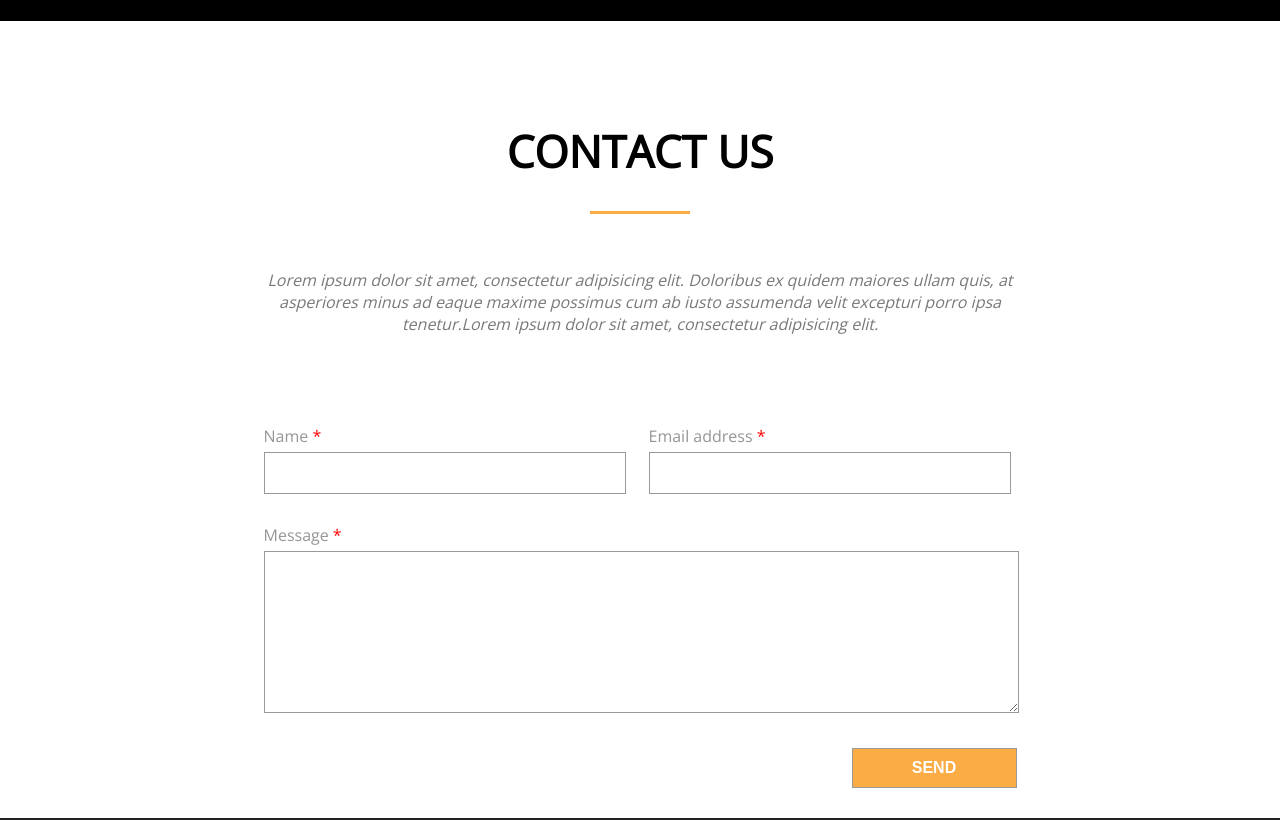
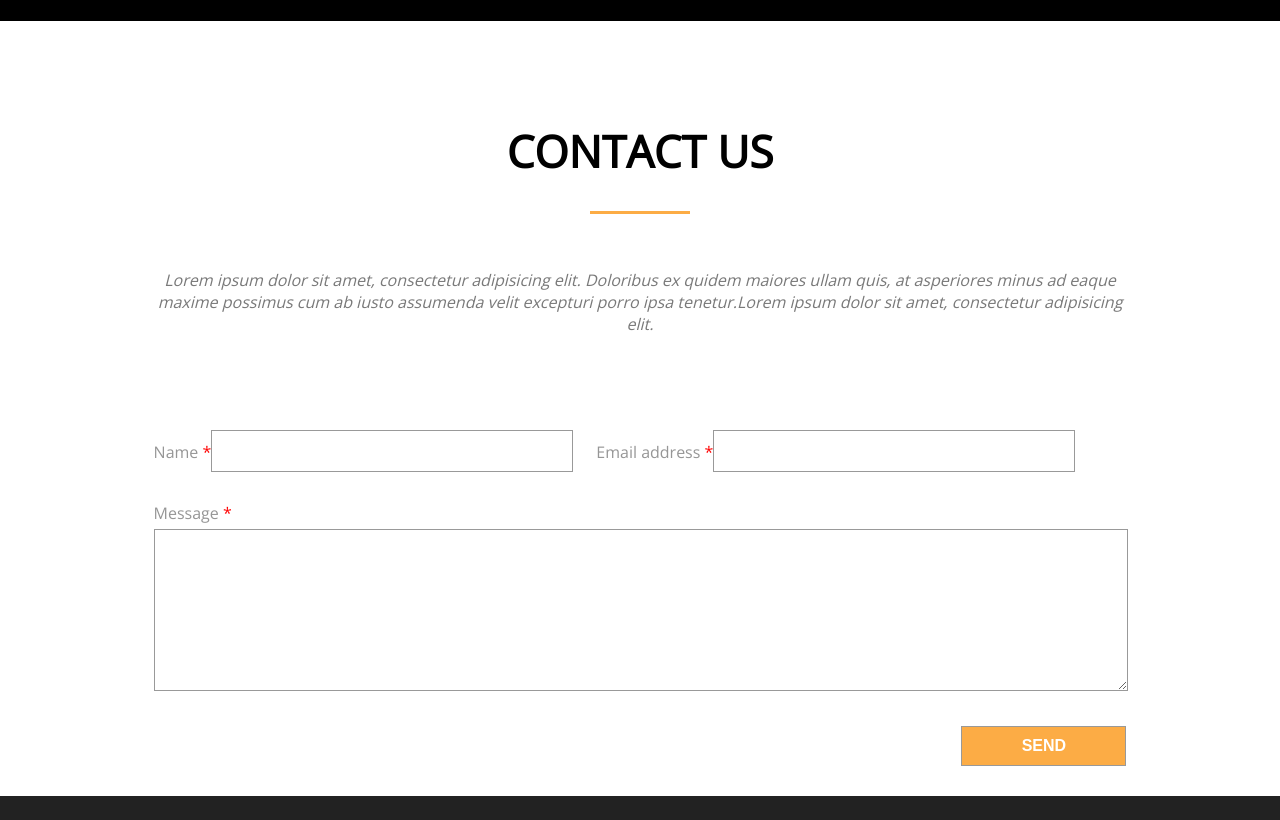
Before and after one commit to knopa-boom/MYCOMPANY, a plain HTML site: page index.html in a window 1280 px wide. Shown: the part 5890-6710 px from the top of the page. Drawn offline with nearby package versions, Linux system fonts and the light colour scheme.

Commit message:
Update main.css

```diff
--- a/css/main.css
+++ b/css/main.css
@@ -365,7 +365,7 @@ main .main__about {
 }
 
 .contact__wrapper {
-    width: 753px;
+    width: 76%;
     margin: 0 auto;
     color: #969696;
 }
@@ -470,6 +470,7 @@ footer {
 .social img:hover {
     opacity: 0.6;
 }
+
 
 /* Медиа-запросы */
 @media screen and (max-width: 1200px) {
@@ -605,8 +606,9 @@ footer {
         margin-right: 0;
         nav-left: 23px;
     }
+}
 
-    @media screen and (max-width: 426px) {
+@media screen and (max-width: 426px) {
     .button__block {
         justify-content: center;
     }
@@ -617,4 +619,3 @@ footer {
         width: 90%;
     }
 }
-}
```
